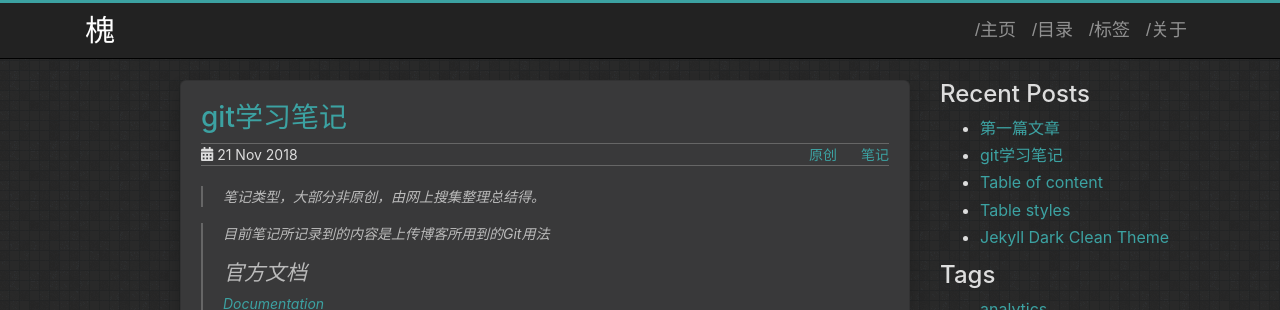
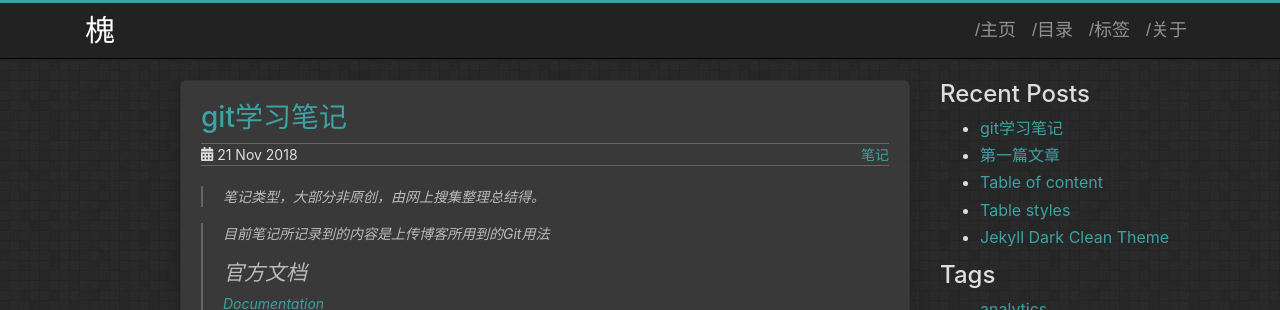
Before and after one commit to Wei-XDSEC/wei-xdsec.github.io, a Jekyll site: the page built from _posts/2018-11-21-[笔记]git.md, in a window 1280 px wide and 900 px high. Shown: the top 310 px of the window. Built offline with Jekyll 4.4.1, drawn with Linux system fonts in a browser that asks for light colours.

Commit message:
Modified time

```diff
--- a/_posts/2018-11-21-[笔记]git.md
+++ b/_posts/2018-11-21-[笔记]git.md
@@ -1,10 +1,9 @@
 ---
 layout: post
 title: "git学习笔记"
-date: 2018-11-21 13:11:06
+date: 2018-11-21 18:57:37
 description: "git学习笔记"
 tag :
-    - "原创"
     - "笔记"
 ---
 > 笔记类型，大部分非原创，由网上搜集整理总结得。
```
